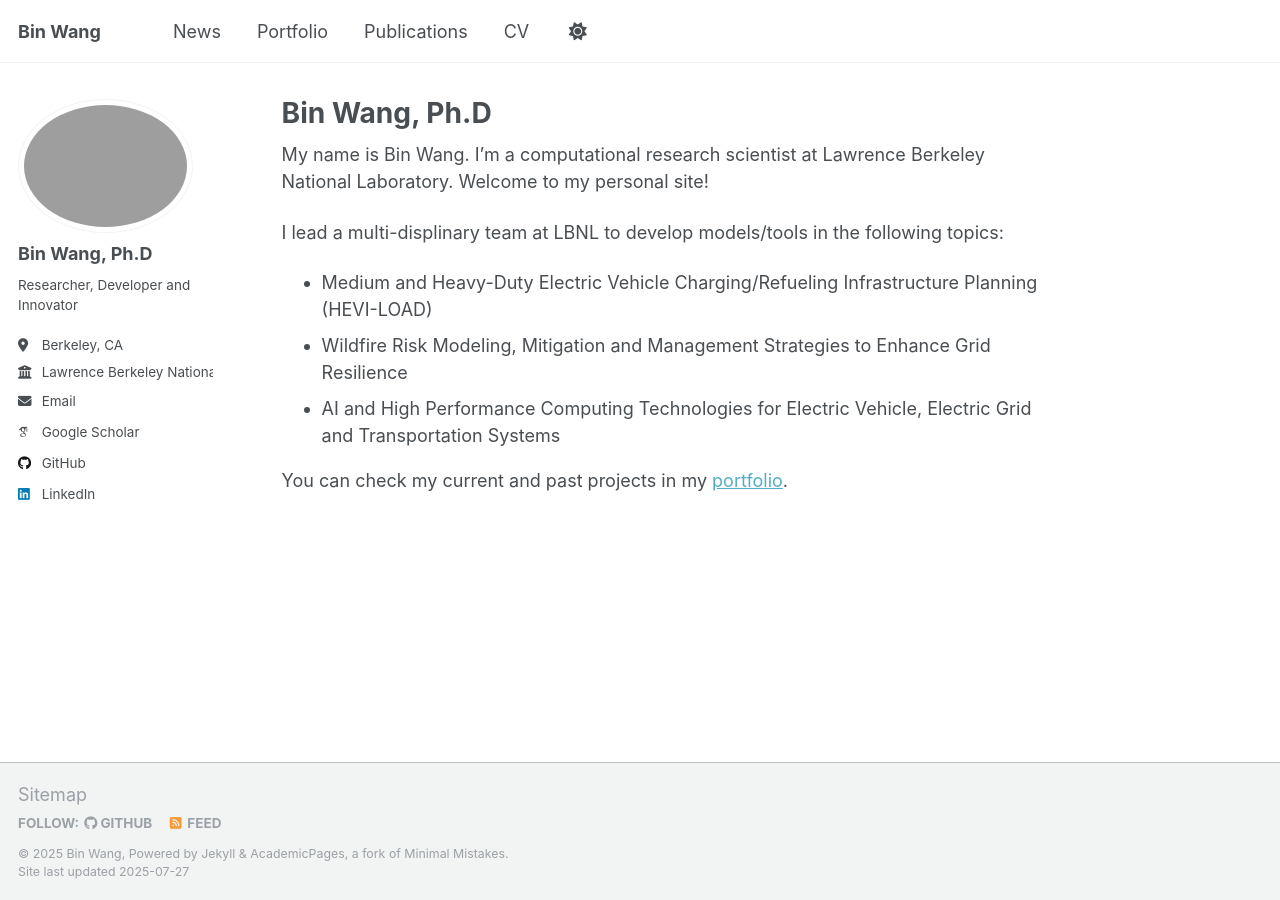
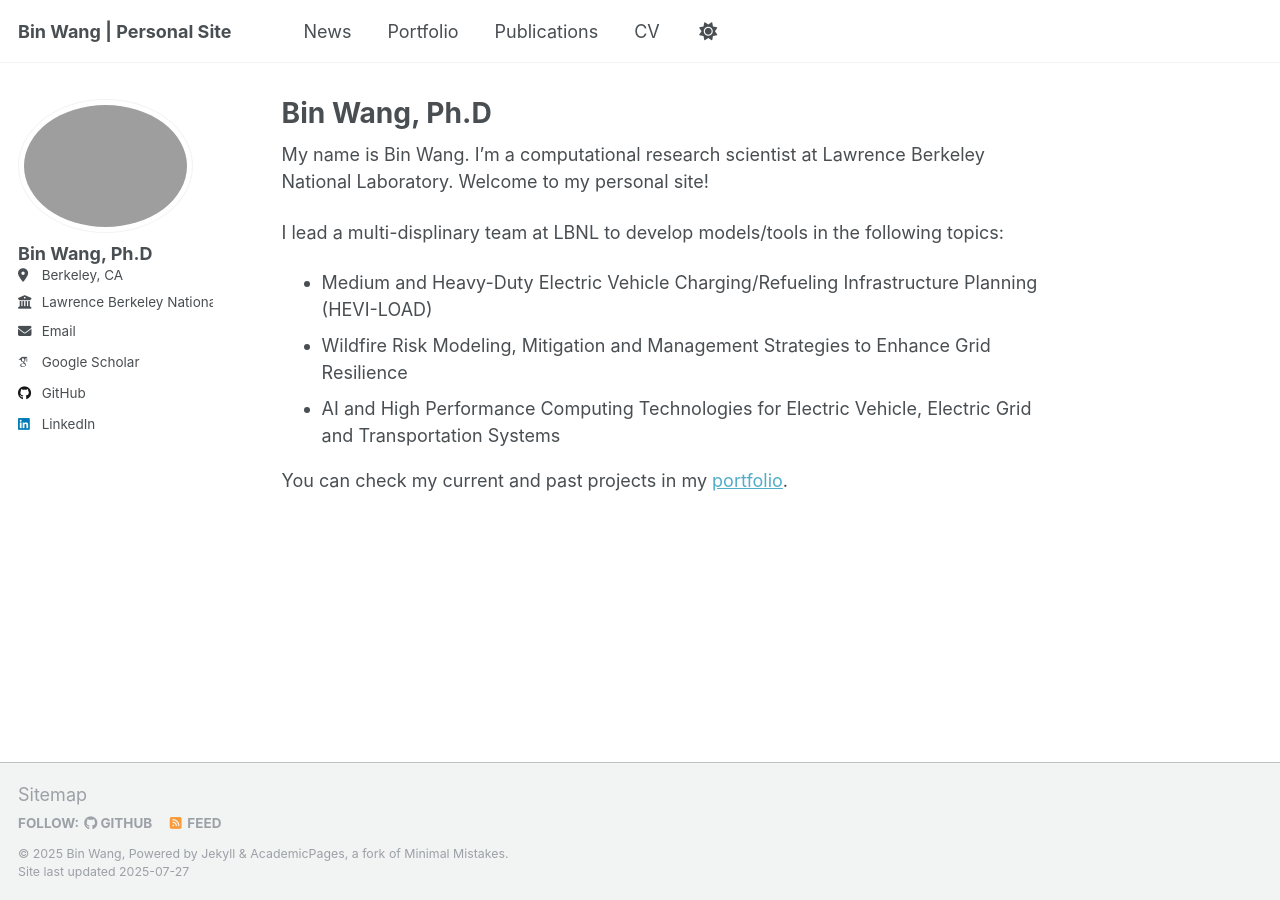
Before and after one commit to wangbinlbl/wangbinlbl.github.io, a Jekyll site: the page built from _pages/about.md, in a window 1280 px wide. Built offline with Jekyll 4.4.1, drawn with Linux system fonts in a browser that asks for light colours; some web fonts are replaced; a script that is not in the unit is left out; part of the change alters nothing that is shown.

Commit message:
update the config file

```diff
--- a/_config.yml
+++ b/_config.yml
@@ -9,7 +9,7 @@
 # Basic Site Settings
 locale                   : "en-US"
 site_theme               : "default"
-title                    : "Bin Wang"
+title                    : "Bin Wang | Personal Site"
 title_separator          : "-"
 name                     : &name "Bin Wang"
 description              : &description "Researcher, Developer and Innovator"
@@ -24,8 +24,7 @@ author:
   # Biographic information
   avatar           : "profile.png"
   name             : "Bin Wang, Ph.D"
-  pronouns         : # example: "she/her"
-  bio              : "Researcher, Developer and Innovator"
+  pronouns         : # exam  bio              : "Researcher, Developer and Innovator"ance computing."
   location         : "Berkeley, CA"
   employer         : "Lawrence Berkeley National Laboratory"
   uri              : # URL
@@ -150,9 +149,9 @@ social:
 
 # Analytics
 analytics:
-  provider               :  "false" # false (default), "google", "google-universal", "google-analytics-4", "custom"
+  provider               :  "google-analytics-4" # false (default), "google", "google-universal", "google-analytics-4", "custom"
   google:
-    tracking_id          :
+    tracking_id          : "G-1D7RDJLYBG" # Replace with your actual Google Analytics 4 Measurement ID (e.g., G-ABC123DEF4)
 
 
 # Reading Files
```
